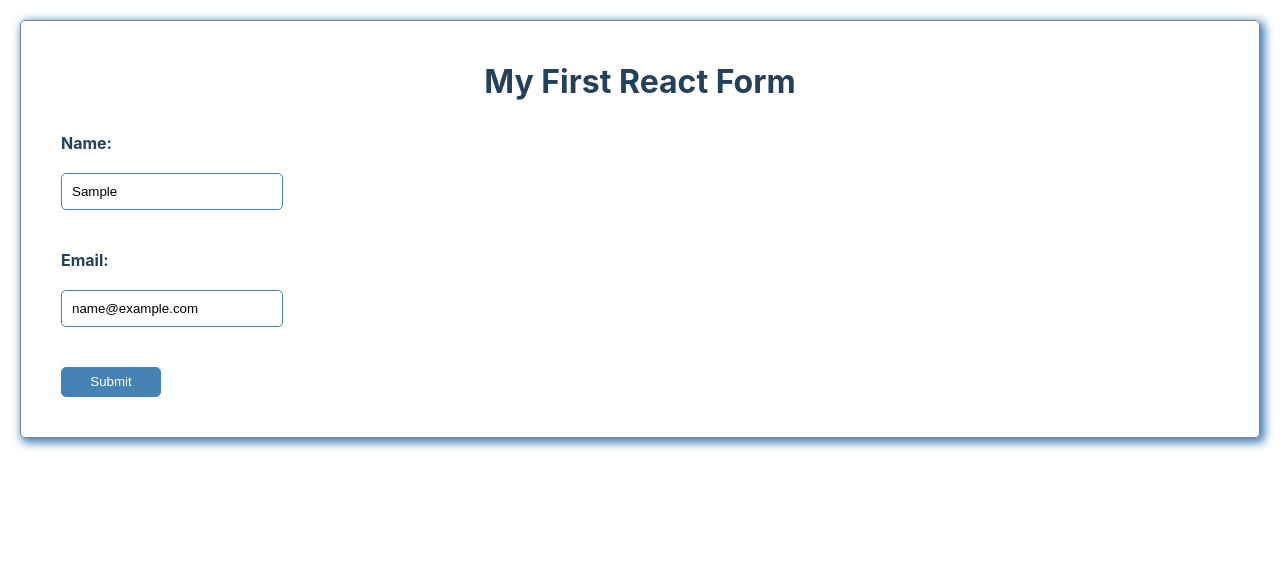
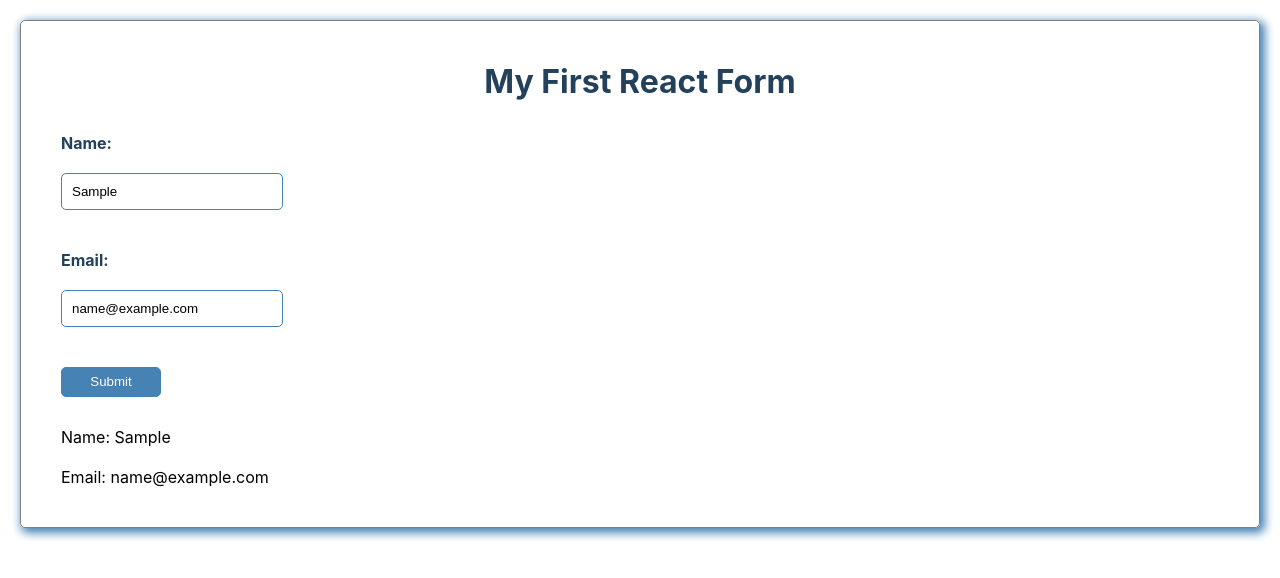
Before and after one commit to ailsayang999/My_First_React_Form, a React (Create React App) app: page / in a window 1280 px wide. Both pictures are taken after typing "Sample", "name@example.com" into the empty fields and a click on the button "Submit". Shown: the top 578 px of the page. Built offline with nearby package versions, Linux system fonts and the light colour scheme.

Commit message:
feat: Render input data after pressing submit button

```diff
--- a/src/App.js
+++ b/src/App.js
@@ -65,10 +65,12 @@ const StyledP = styled.p`
 function App() {
   const [name, setName] = useState("");
   const [email, setEmail] = useState("");
+  const [submitted, setSubmitted] = useState(false);
   const handleSubmit = (event) => {
     event.preventDefault();
     console.log("New name is", name);
     console.log("New email is", email);
+    setSubmitted(true);
   };
 
   return (
@@ -102,6 +104,12 @@ function App() {
           Submit
         </StyledButton>
       </StyledForm>
+      {submitted && (
+        <div>
+          <StyledP>Name: {name}</StyledP>
+          <StyledP>Email: {email}</StyledP>
+        </div>
+      )}
     </Container>
   );
 }
```
